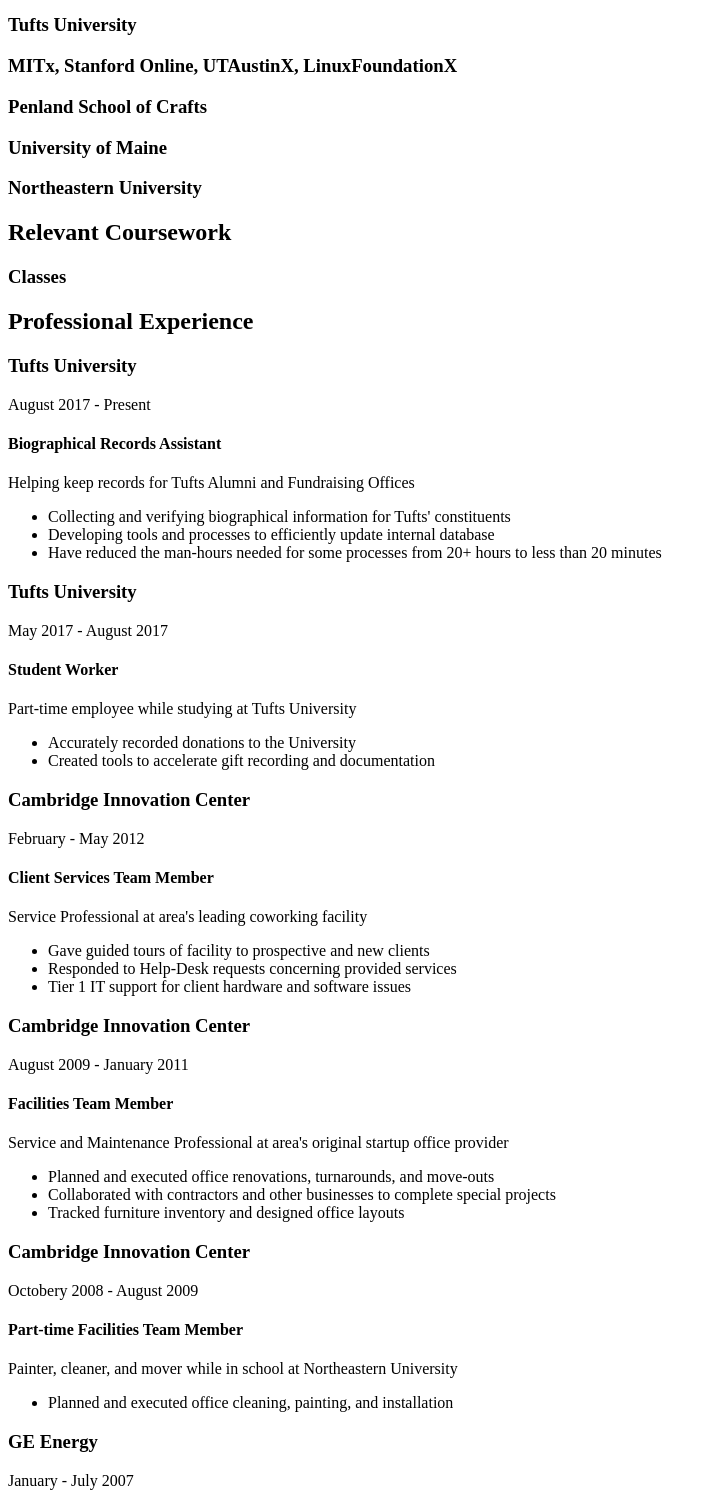
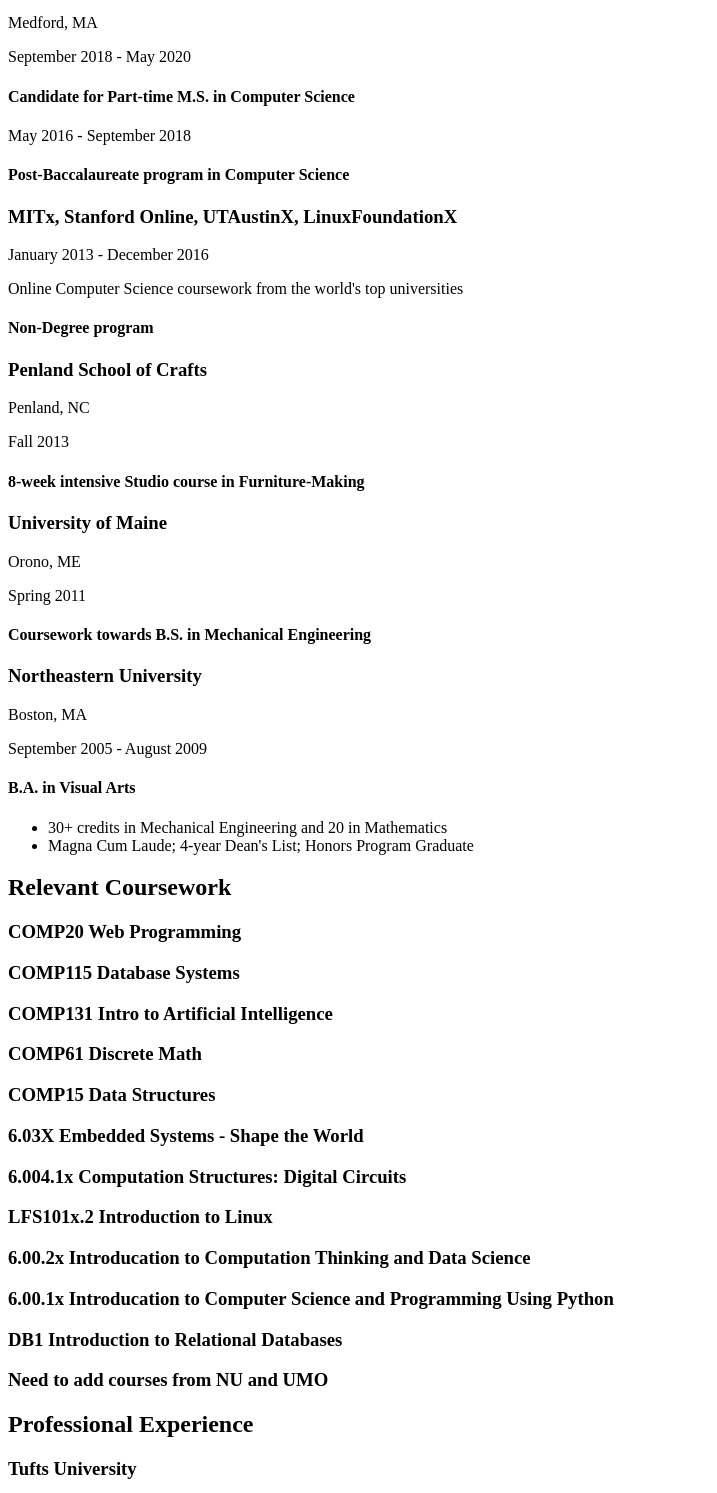
Before and after one commit to rpvnwnkl/rpvnwnkl.github.io, a plain HTML site: page resume.html in a window 1280 px wide. Shown: the part 140-1633 px from the top of the page, without its empty margins (0-717 px from the left). Drawn offline with Linux system fonts and the light colour scheme.

Commit message:
Added school, coursework from tufts and online

```diff
--- a/resume.html
+++ b/resume.html
@@ -16,16 +16,54 @@
     <section>
         <h2>Education</h2>
         <h3>Tufts University</h3>
-        <h3>Tufts University</h3>
+        <p>Medford, MA</p>
+        <p>September 2018 - May 2020</p>
+        <h4>Candidate for Part-time M.S. in Computer Science</h4>
+        <!-- <h3>Tufts University</h3> -->
+        <!-- <p>Medford, MA</p> -->
+        <p>May 2016 - September 2018</p>
+        <h4>Post-Baccalaureate program in Computer Science</h4>
+
         <h3>MITx, Stanford Online, UTAustinX, LinuxFoundationX</h3>
+        <!-- <p>Online at edX.org and Stanford Lagunita</p> -->
+        <p>January 2013 - December 2016</p>
+        <p>Online Computer Science coursework from the world's top universities</p>
+        <h4>Non-Degree program</h4>
+        <!-- <p>Online coursework in Computer Science from the world's top universities</p> -->
+
         <h3>Penland School of Crafts</h3>
+        <p>Penland, NC</p>
+        <p>Fall 2013</p>
+        <h4>8-week intensive Studio course in Furniture-Making</h4>
+
         <h3>University of Maine</h3>
+        <p>Orono, ME</p>
+        <p>Spring 2011</p>
+        <h4>Coursework towards B.S. in Mechanical Engineering</h4>
+
         <h3>Northeastern University</h3>
-        <p></p>
+        <p>Boston, MA</p>
+        <p>September 2005 - August 2009</p>
+        <h4>B.A. in Visual Arts</h4>
+        <ul>
+            <li>30+ credits in Mechanical Engineering and 20 in Mathematics</li>
+            <li>Magna Cum Laude; 4-year Dean's List; Honors Program Graduate</li>
+        </ul>
     </section>
     <section>
         <h2>Relevant Coursework</h2>
-        <h3>Classes</h3>
+        <h3>COMP20 Web Programming</h3>
+        <h3>COMP115 Database Systems</h3>
+        <h3>COMP131 Intro to Artificial Intelligence</h3>
+        <h3>COMP61 Discrete Math</h3>
+        <h3>COMP15 Data Structures</h3>
+        <h3>6.03X Embedded Systems - Shape the World</h3>
+        <h3>6.004.1x Computation Structures: Digital Circuits</h3>
+        <h3>LFS101x.2 Introduction to Linux</h3>
+        <h3>6.00.2x Introducation to Computation Thinking and Data Science</h3>
+        <h3>6.00.1x Introducation to Computer Science and Programming Using Python</h3>
+        <h3>DB1 Introduction to Relational Databases</h3>
+        <h3>Need to add courses from NU and UMO</h3>
         <p></p>
     </section>
     <section>
@@ -39,7 +77,7 @@
             <li>Developing tools and processes to efficiently update internal database</li>
             <li>Have reduced the man-hours needed for some processes from 20+ hours to less than 20 minutes</li>
         </ul>
-        <h3>Tufts University</h3>
+        <!-- <h3>Tufts University</h3> -->
         <p>May 2017 - August 2017</p>
         <h4>Student Worker</h4>
         <p>Part-time employee while studying at Tufts University</p>
@@ -56,7 +94,7 @@
             <li>Responded to Help-Desk requests concerning provided services</li>
             <li>Tier 1 IT support for client hardware and software issues</li>
         </ul>
-        <h3>Cambridge Innovation Center</h3>
+        <!-- <h3>Cambridge Innovation Center</h3> -->
         <p>August 2009 - January 2011</p>
         <h4>Facilities Team Member</h4>
         <p>Service and Maintenance Professional at area's original startup office provider</p>
@@ -65,7 +103,7 @@
             <li>Collaborated with contractors and other businesses to complete special projects</li>
             <li>Tracked furniture inventory and designed office layouts</li>
         </ul>
-        <h3>Cambridge Innovation Center</h3>
+        <!-- <h3>Cambridge Innovation Center</h3> -->
         <p>Octobery 2008 - August 2009</p>
         <h4>Part-time Facilities Team Member</h4>
         <p>Painter, cleaner, and mover while in school at Northeastern University</p>
```
